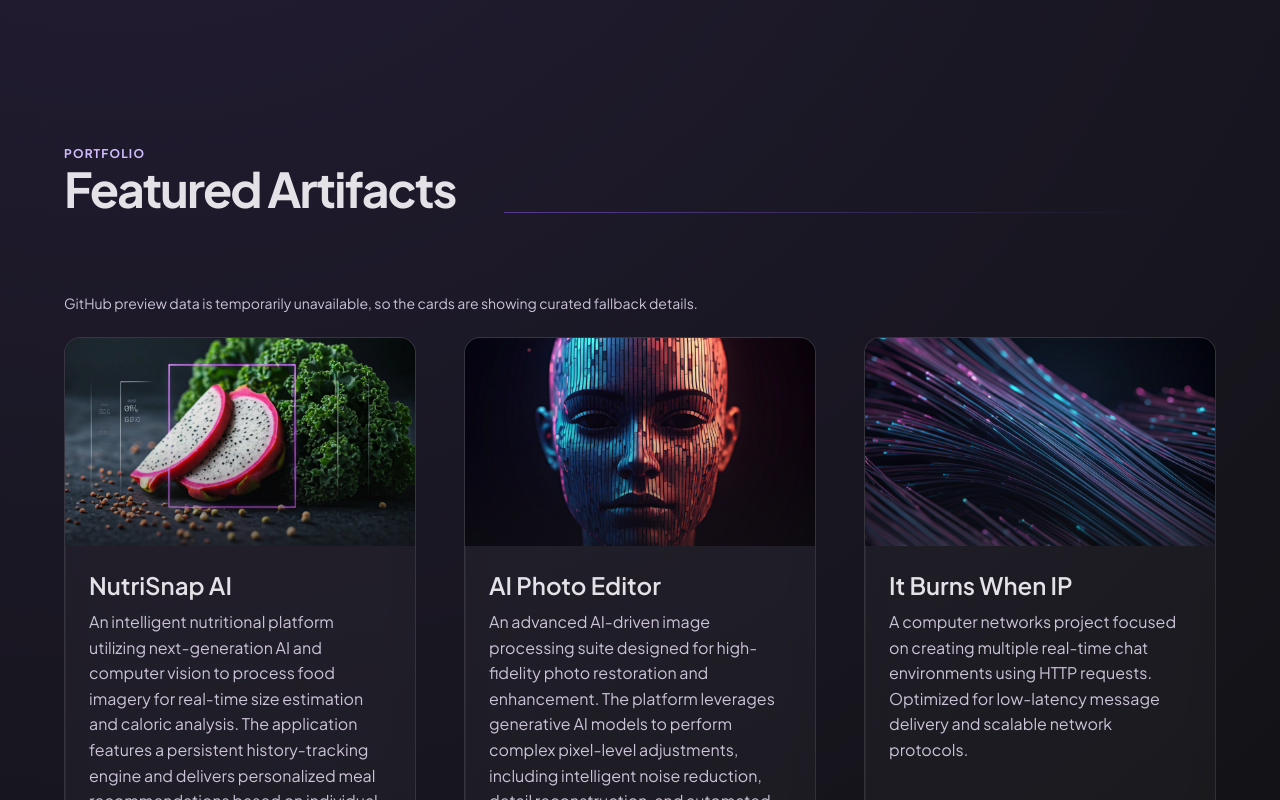
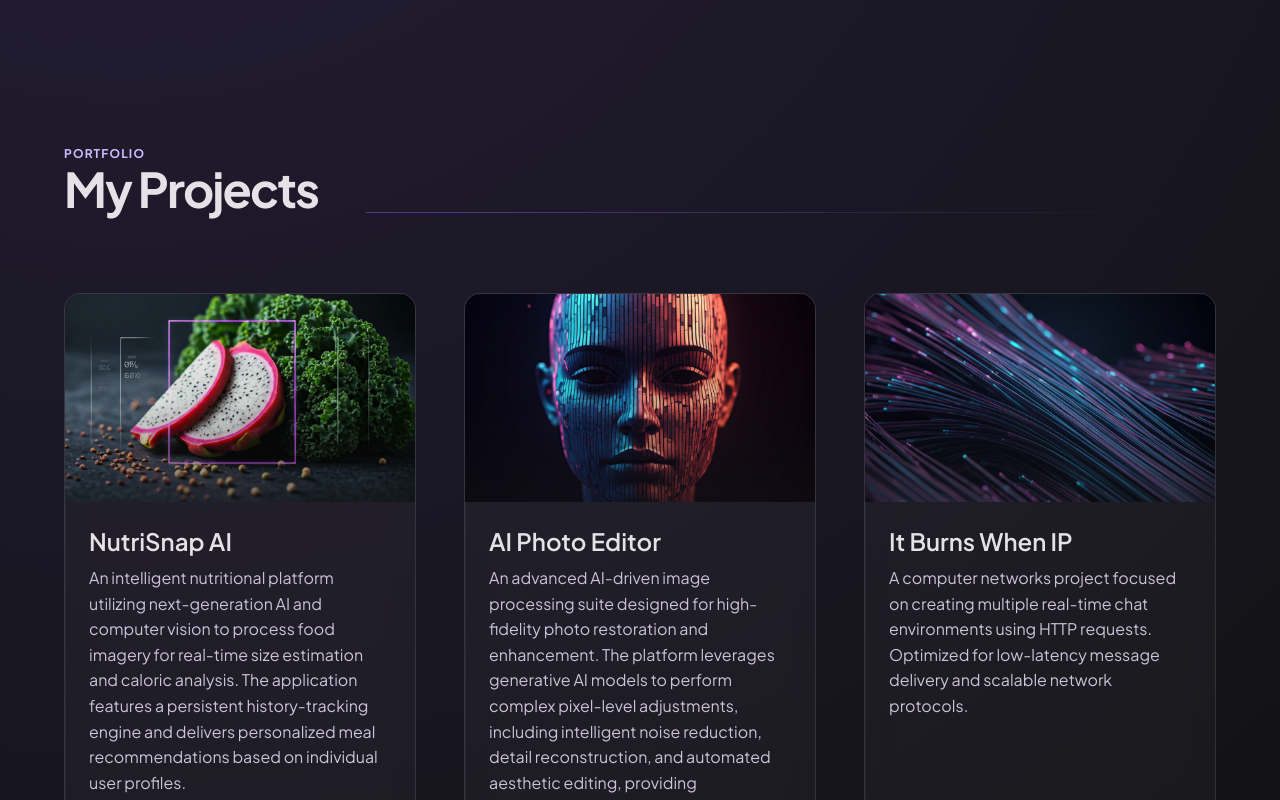
Before and after one commit to isabelledey/portfolio-website, a React (Vite) app: page / in a window 1280 px wide. Shown: the part 1480-2280 px from the top of the page. Built offline with nearby package versions, Linux system fonts and the light colour scheme; no server answers.

Commit message:
change in cards grid title and p

```diff
--- a/src/components/ProjectsGrid.jsx
+++ b/src/components/ProjectsGrid.jsx
@@ -63,17 +63,17 @@ const ProjectsGrid = () => {
           <div>
             <span className="font-label-caps text-primary">PORTFOLIO</span>
             <h2 className="font-display text-h1 lg:text-5xl text-on-surface">
-              Featured Artifacts
+              My Projects
             </h2>
           </div>
           <div className="hidden md:block h-px flex-1 mx-lg bg-gradient-to-r from-violet-500/50 to-transparent"></div>
         </div>
-        {status === "error" ? (
+        {/**status === "error" ? (
           <p className="mb-md text-sm text-on-surface-variant">
             GitHub preview data is temporarily unavailable, so the cards are
             showing curated fallback details.
           </p>
-        ) : null}
+        ) : null **/}
         <div className="grid grid-cols-1 md:grid-cols-2 xl:grid-cols-3 gap-gutter lg:gap-12">
           {projects.map((project) => (
             <ProjectCard key={project.id} project={project} />
```
